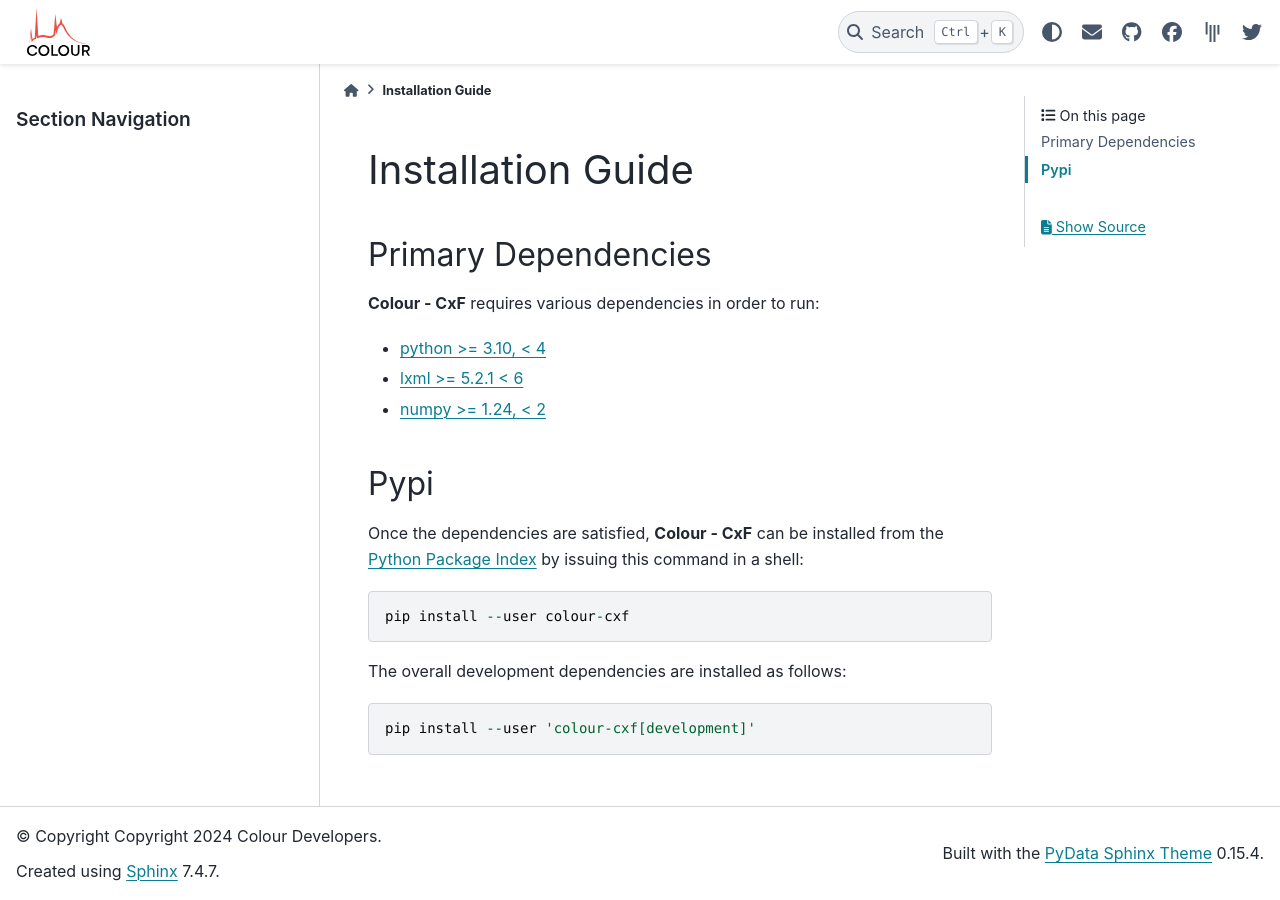
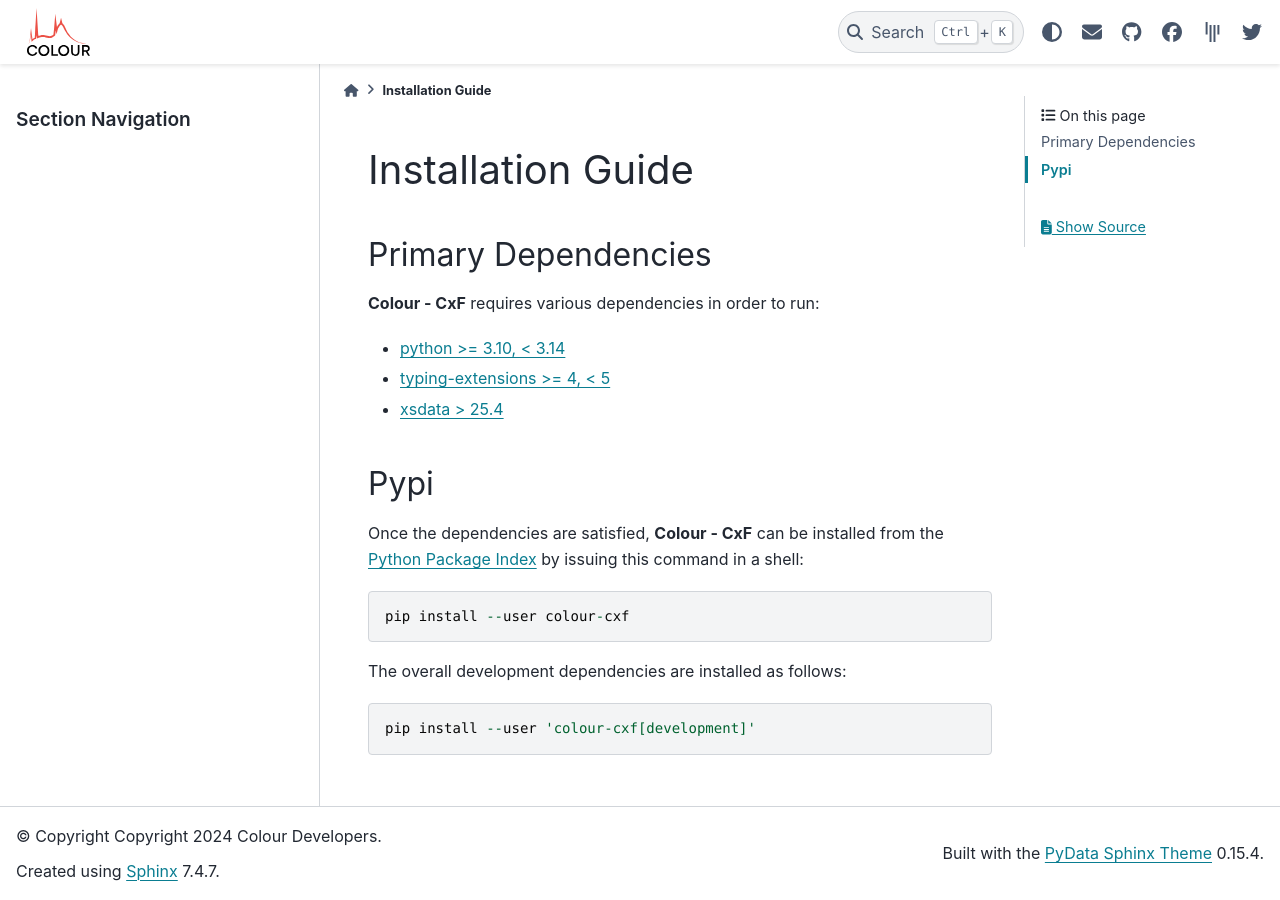
Before and after one commit to colour-science/colour-cxf, a Sphinx documentation site: the page built from docs/installation.rst, in a window 1280 px wide. Built offline with Sphinx 7.4.7 and the PyData theme 0.15.4, drawn with Linux system fonts in a browser that asks for light colours; pages that are not in the unit, such as notebooks, are missing from menus.

Commit message:
Update dependencies to correctly reflect the need for `xsdata` to use the package.

```diff
--- a/README.rst
+++ b/README.rst
@@ -24,6 +24,7 @@ Primary Dependencies
 
 - `python >= 3.10, < 3.14 <https://www.python.org/download/releases>`__
 - `typing-extensions >= 4, < 5 <https://pypi.org/project/typing-extensions>`__
+- `xsdata > 25.4 <https://pypi.org/project/xsdata>`__
 
 Pypi
 ~~~~
--- a/docs/installation.rst
+++ b/docs/installation.rst
@@ -6,9 +6,9 @@ Primary Dependencies
 
 **Colour - CxF** requires various dependencies in order to run:
 
-- `python >= 3.10, < 4 <https://www.python.org/download/releases>`__
-- `lxml >= 5.2.1 < 6 <https://pypi.org/project/lxml/>`__
-- `numpy >= 1.24, < 2 <https://pypi.org/project/numpy>`__
+- `python >= 3.10, < 3.14 <https://www.python.org/download/releases>`__
+- `typing-extensions >= 4, < 5 <https://pypi.org/project/typing-extensions>`__
+- `xsdata > 25.4 <https://pypi.org/project/xsdata>`__
 
 Pypi
 ----
--- a/pyproject.toml
+++ b/pyproject.toml
@@ -43,6 +43,7 @@ classifiers = [
 
 dependencies = [
     "typing-extensions>=4,<5",
+    "xsdata>25.4",
 ]
 
 [project.optional-dependencies]
```
Also changed, not shown: docs/requirements.txt (+2 -9 lines), requirements.txt (+12 -27 lines).
